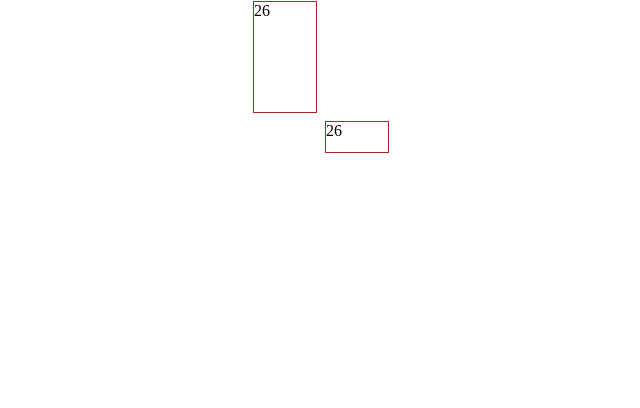
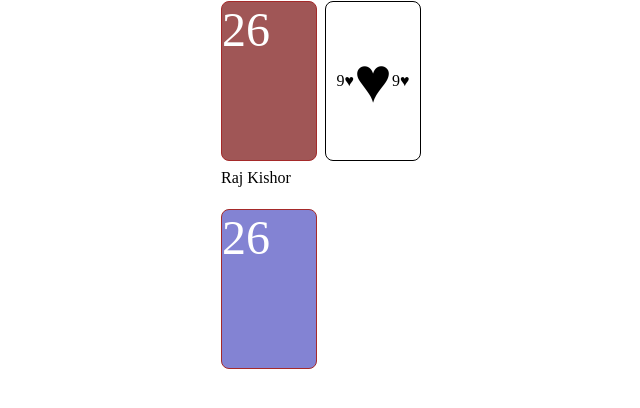
Before and after one commit to rajtivist/card-game, a plain HTML site: page index.html in a window 1280 px wide. Shown: the whole page, without its empty margins (319-959 px from the left). Drawn offline with Linux system fonts and the light colour scheme.

Commit message:
created css for first card and both decks

```diff
--- a/index.html
+++ b/index.html
@@ -11,8 +11,12 @@
 </head>
 <body>
     <div class="computer-deck deck">26</div>
-    <div class="computer-card-slot card-slot"></div>
-    <div class="text"></div>
+    <div class="computer-card-slot card-slot">
+        <div class="card red" data-value="9♥">
+            ♥
+        </div>
+    </div>
+    <div class="text">Raj Kishor</div>
     <div class="player-deck deck">26</div>
     <div class="player-card-slot card-slot"></div>
 </body>
--- a/styles.css
+++ b/styles.css
@@ -5,8 +5,8 @@
 body{
     margin: 0;
     display: grid;
-    grid-template-columns: repeat(2, 4rem);
-    grid-template-rows: 7rem 2rem 7rem;
+    grid-template-columns: repeat(2, 6rem);
+    grid-template-rows: 10rem 2rem 10rem;
     gap: .5rem;
     cursor: pointer;
     justify-content: center;
@@ -14,7 +14,56 @@ body{
 }
 
 .deck{
+    position: relative;
     height: 100%;
     width: 100%;
     border: 1px solid brown;
+    display: felx;
+    justify-content: center;
+    align-items: center;
+    font-size: 3rem;
+    border-radius: .5rem;
+    color: white;
+    user-select: none;
 }
+
+.computer-deck{
+    background-color: rgb(160, 86, 86);
+}
+
+.player-deck{
+    background-color: rgb(131, 131, 211);
+}
+
+.text{
+    grid-column: span 2;
+    display: felx;
+    justify-content: center;
+    align-items: center;
+}
+
+.card{
+position: relative;
+height: 100%;
+width: 100%;
+border: 1px solid black;
+border-radius: .5rem;
+display: flex;
+justify-content: center;
+align-items: center;
+font-size: 4rem;
+}
+
+.card::before,
+.card::after{
+content: attr(data-value);
+font-size: 1rem;
+}
+
+.card::before{
+
+}
+
+.card::after{
+
+}
```
